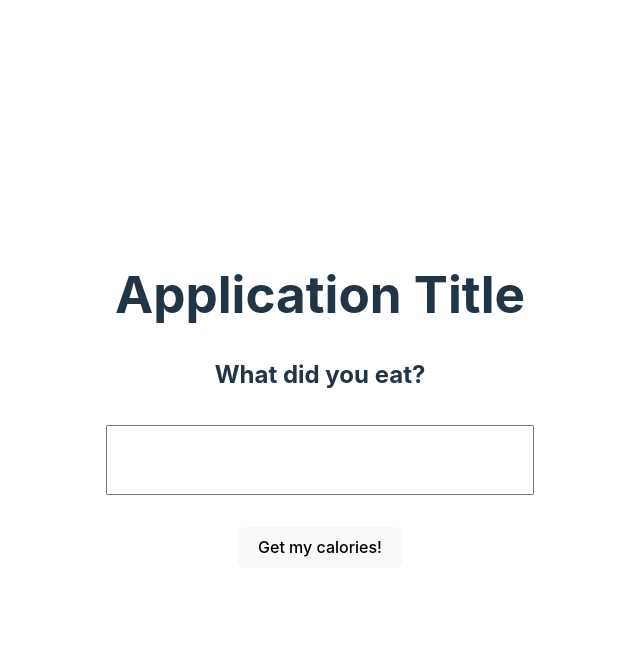
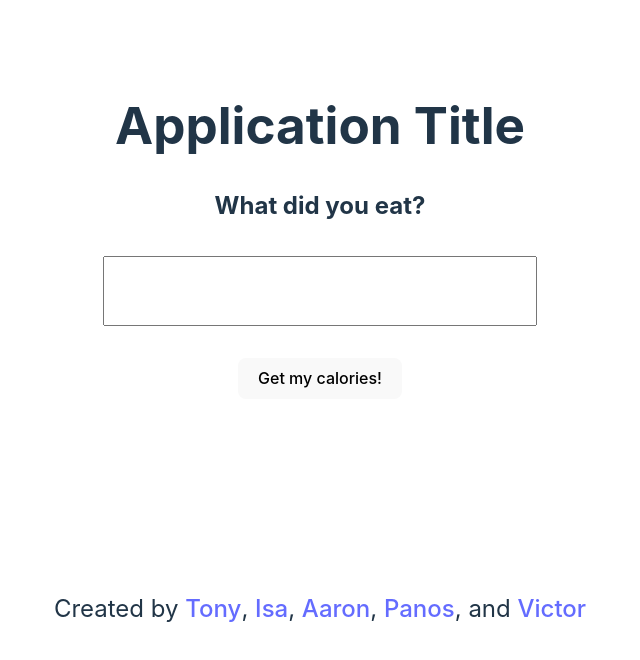
Before and after one commit to zalu224/411-Proj, a React app in the folder client/: page / in a window 1280 px wide. Shown: the top 660 px of the page, without its empty margins (320-960 px from the left). Built offline with nearby package versions, Linux system fonts and the light colour scheme; the HTML template or start-up script is replaced by a standard one.

Commit message:
added footer

```diff
--- a/client/src/pages/home/Home.css
+++ b/client/src/pages/home/Home.css
@@ -1,3 +1,20 @@
+.home-content {
+    height: 80vh;
+    min-height: fit-content;
+    position: relative;
+}
+
+.home-footer {
+    margin-top: 12rem;;
+    margin-inline: auto;
+    width: fit-content;
+    font-size: 1.5rem;
+}
+
+.home-footer-link:hover {
+    text-decoration: underline;
+}
+
 .search-bar {
     display: flex;
     flex-direction: column;
@@ -9,7 +26,8 @@
 }
 
 .search-bar-input {
-    margin-block: 2rem;
+    margin: 2rem auto;
+    width: 80%;
     height: 4rem;
     font-size: 2rem;
 }
--- a/client/src/pages/home/Home.jsx
+++ b/client/src/pages/home/Home.jsx
@@ -8,6 +8,13 @@ const Home = () => {
   const [loading, setLoading] = useState(false);
   const [isResponse, setIsResponse] = useState(false);
 
+  const creatorLinks = {
+    Tony: "p",
+    Isa: "p",
+    Aaron: "p",
+    Panos: "p",
+    Victor: "https://www.linkedin.com/in/victor-verma-91713022b/",
+  };
   const handleQuery = () => {
     setLoading(true);
     axios
@@ -16,6 +23,7 @@ const Home = () => {
         /* parse api response data */
         console.log(response);
         setIsResponse(true);
+        setLoading(false);
       })
       .catch((error) => {
         console.log(error);
@@ -24,6 +32,7 @@ const Home = () => {
   };
 
   return (
+    <>
       <div className="home-content">
         <div className="home-title-container">
           <h1 className="home-title">Application Title</h1>
@@ -46,7 +55,56 @@ const Home = () => {
             </button>
           </div>
         )}
+        {console.log(creatorLinks.Victor)}
+        <div className="home-footer">
+          Created by{" "}
+          <a
+            className="home-footer-link"
+            target="_blank"
+            rel="noreferrer"
+            href={creatorLinks.Victor}
+          >
+            Tony
+          </a>
+          {", "}
+          <a
+            className="home-footer-link"
+            target="_blank"
+            rel="noreferrer"
+            href={creatorLinks.Victor}
+          >
+            Isa
+          </a>
+          {", "}
+          <a
+            className="home-footer-link"
+            target="_blank"
+            rel="noreferrer"
+            href={creatorLinks.Victor}
+          >
+            Aaron
+          </a>
+          {", "}
+          <a
+            className="home-footer-link"
+            target="_blank"
+            rel="noreferrer"
+            href={creatorLinks.Victor}
+          >
+            Panos
+          </a>
+          {", and "}
+          <a
+            className="home-footer-link"
+            target="_blank"
+            rel="noreferrer"
+            href={creatorLinks.Victor}
+          >
+            Victor
+          </a>
         </div>
+      </div>
+    </>
   );
 };
 
```
Lines whose indentation alone changed are shown as unchanged.
